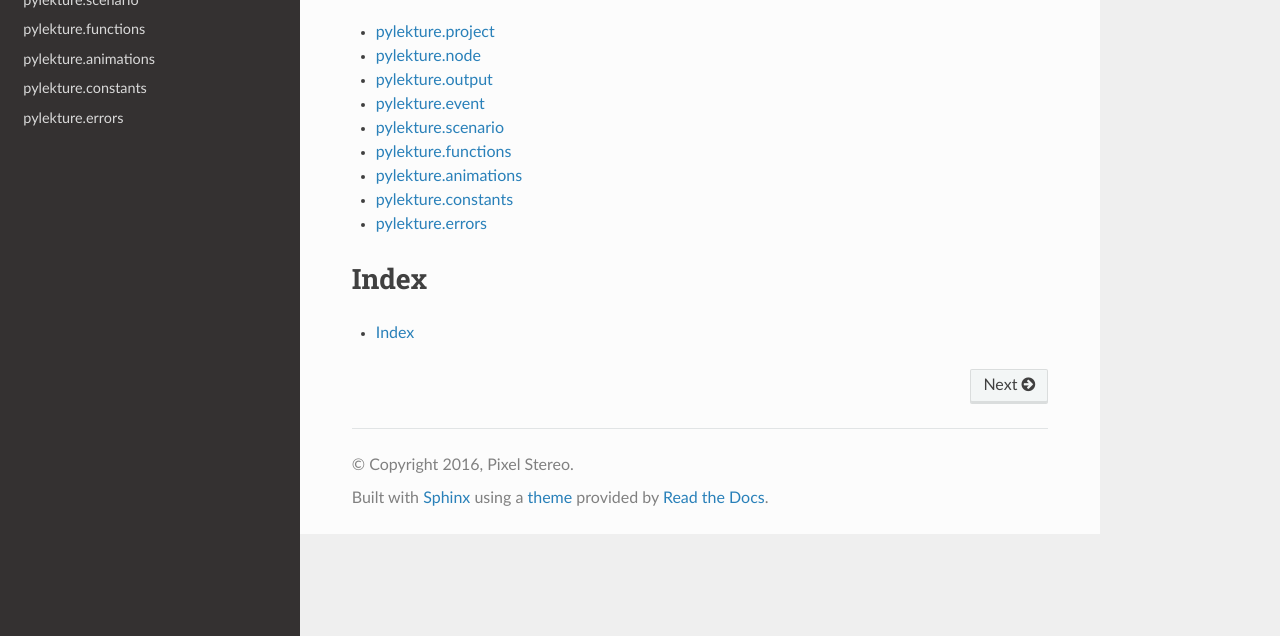
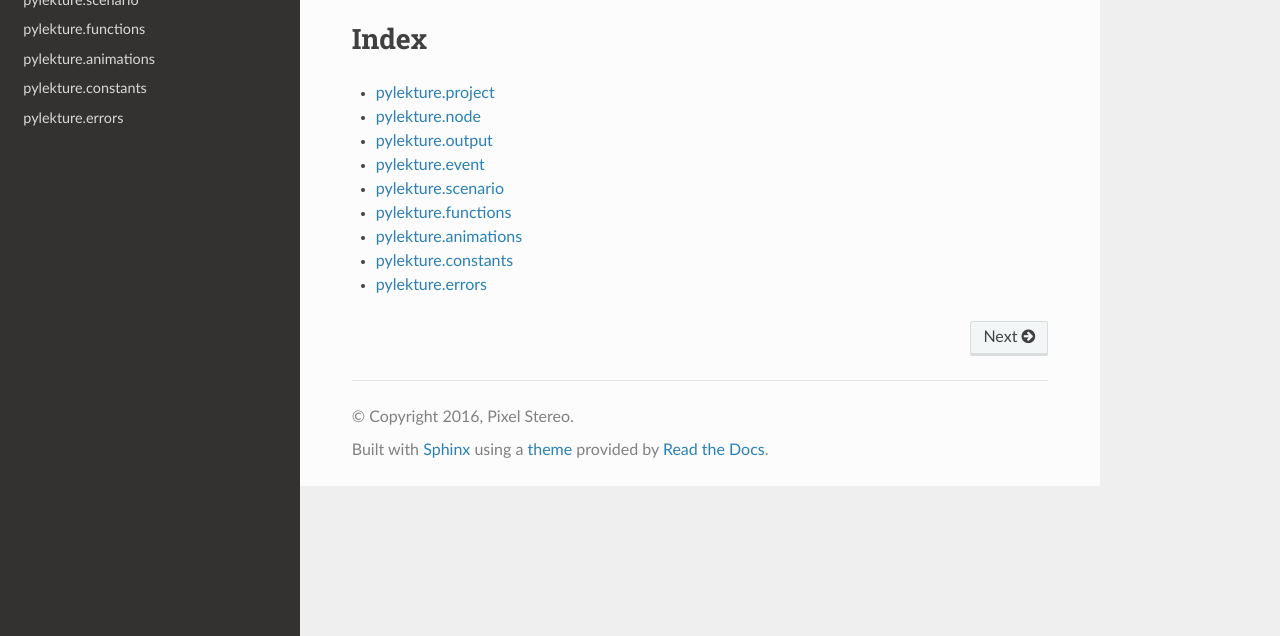
Before and after one commit to PixelStereo/pylekture, a Sphinx documentation site: the page built from docs/source/index.rst, in a window 1280 px wide, cut to the strip 264-900 px from the top of the page. Built offline with Sphinx 7.4.7 and the Read the Docs theme 2.0.0, drawn with Linux system fonts in a browser that asks for light colours.

Commit message:
cosmetic

```diff
--- a/docs/source/index.rst
+++ b/docs/source/index.rst
@@ -17,7 +19,3 @@
    animations
    constants
    errors
-
-Index
-=====
-* :ref:`genindex`
```
Also changed, not shown: other parts of docs/source/index.rst (+2 -0 lines).
